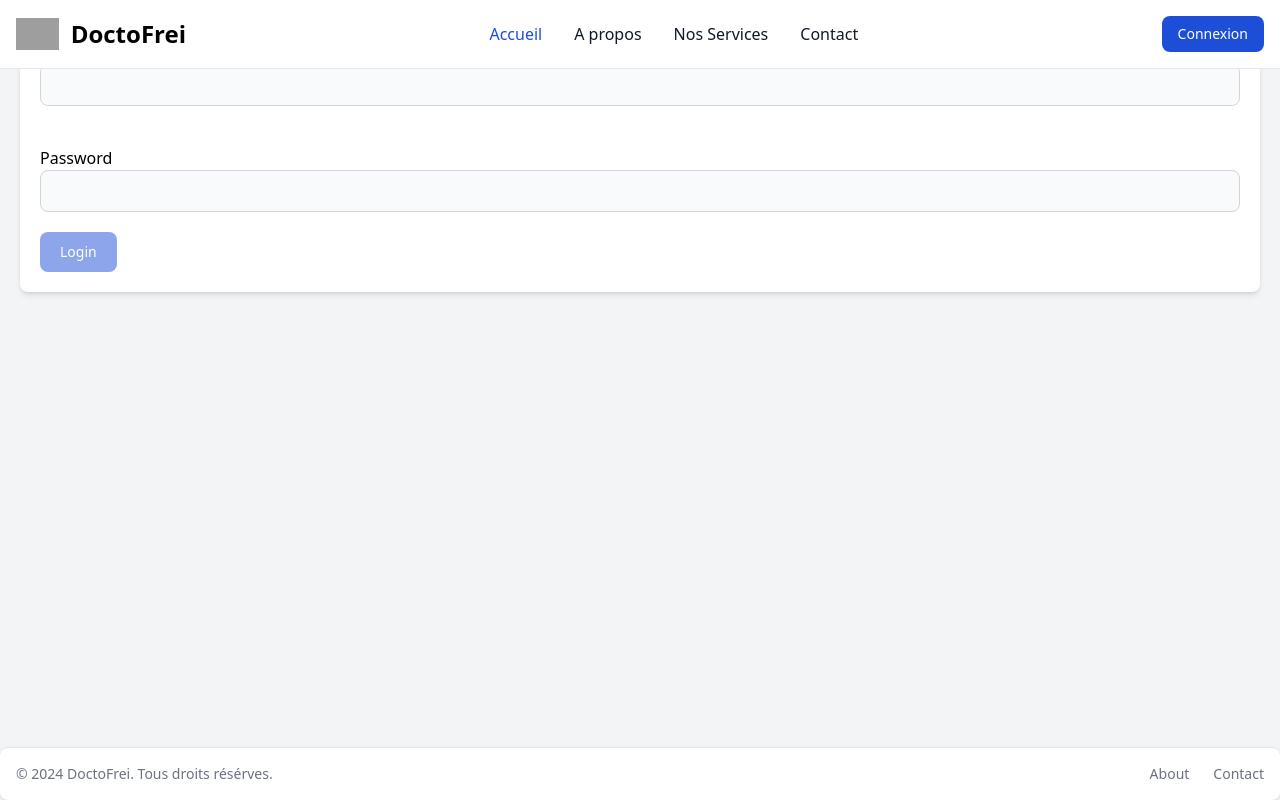
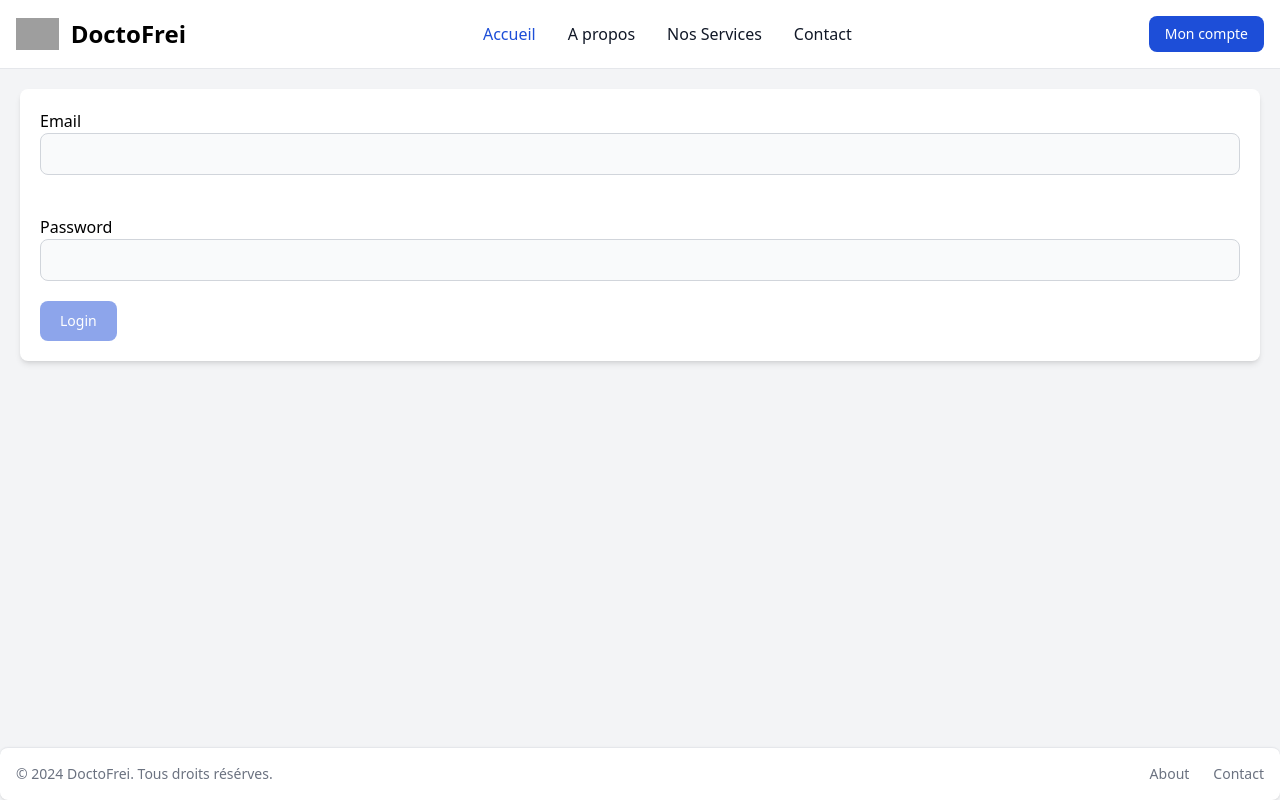
Before and after one commit to 21Hmzz/doctofrei, an Angular app: page /login in a window 1280 px wide. Built offline with nearby package versions, Linux system fonts and the light colour scheme; grey boxes are pictures that could not be loaded.

Commit message:
update header avec login state

```diff
--- a/src/app/app.component.html
+++ b/src/app/app.component.html
@@ -1,4 +1,4 @@
-<div class="bg-gray-100 dark:bg-gray-800 min-h-screen flex">
+<div class="bg-gray-100 dark:bg-gray-800 min-h-screen flex flex-col">
 <app-header></app-header>
   <main class="overflow-y-auto flex-1">
     <router-outlet></router-outlet>
--- a/src/app/header/header.component.html
+++ b/src/app/header/header.component.html
@@ -1,14 +1,18 @@
-<nav class="bg-white dark:bg-gray-900 fixed w-full z-20 top-0 start-0 border-b border-gray-200 dark:border-gray-600">
+<nav class="bg-white dark:bg-gray-900  w-full z-20 top-0 start-0 border-b border-gray-200 dark:border-gray-600">
   <div class="max-w-screen-xl flex flex-wrap items-center justify-between mx-auto p-4">
     <a href="https://flowbite.com/" class="flex items-center space-x-3 rtl:space-x-reverse">
       <img src="https://flowbite.com/docs/images/logo.svg" class="h-8" alt="Flowbite Logo">
       <span class="self-center text-2xl font-semibold whitespace-nowrap dark:text-white">DoctoFrei</span>
     </a>
     <div class="flex md:order-2 space-x-3 md:space-x-0 rtl:space-x-reverse">
-      <button type="button"
-              class="text-white bg-blue-700 hover:bg-blue-800 focus:ring-4 focus:outline-none focus:ring-blue-300 font-medium rounded-lg text-sm px-4 py-2 text-center dark:bg-blue-600 dark:hover:bg-blue-700 dark:focus:ring-blue-800">
+      <a href="/login" *ngIf="isLoggedIn"
+         class="text-white bg-blue-700 hover:bg-blue-800 focus:ring-4 focus:outline-none focus:ring-blue-300 font-medium rounded-lg text-sm px-4 py-2 text-center dark:bg-blue-600 dark:hover:bg-blue-700 dark:focus:ring-blue-800">
         Connexion
-      </button>
+      </a>
+      <a href="/register" *ngIf="!isLoggedIn"
+         class="text-white bg-blue-700 hover:bg-blue-800 focus:ring-4 focus:outline-none focus:ring-blue-300 font-medium rounded-lg text-sm px-4 py-2 text-center dark:bg-blue-600 dark:hover:bg-blue-700 dark:focus:ring-blue-800">
+        Mon compte
+      </a>
       <button data-collapse-toggle="navbar-sticky" type="button"
               class="inline-flex items-center p-2 w-10 h-10 justify-center text-sm text-gray-500 rounded-lg md:hidden hover:bg-gray-100 focus:outline-none focus:ring-2 focus:ring-gray-200 dark:text-gray-400 dark:hover:bg-gray-700 dark:focus:ring-gray-600"
               aria-controls="navbar-sticky" aria-expanded="false">
--- a/src/app/header/header.component.ts
+++ b/src/app/header/header.component.ts
@@ -1,4 +1,5 @@
-import { Component } from '@angular/core';
+import {Component} from '@angular/core';
+import {AuthService} from "../auth/auth.service";
 
 @Component({
   selector: 'app-header',
@@ -7,4 +8,12 @@ import { Component } from '@angular/core';
 })
 export class HeaderComponent {
 
+
+  constructor(private authService: AuthService) {
+  }
+
+  get isLoggedIn(): boolean {
+    return this.authService.isAuthenticated();
+  }
+
 }
```
